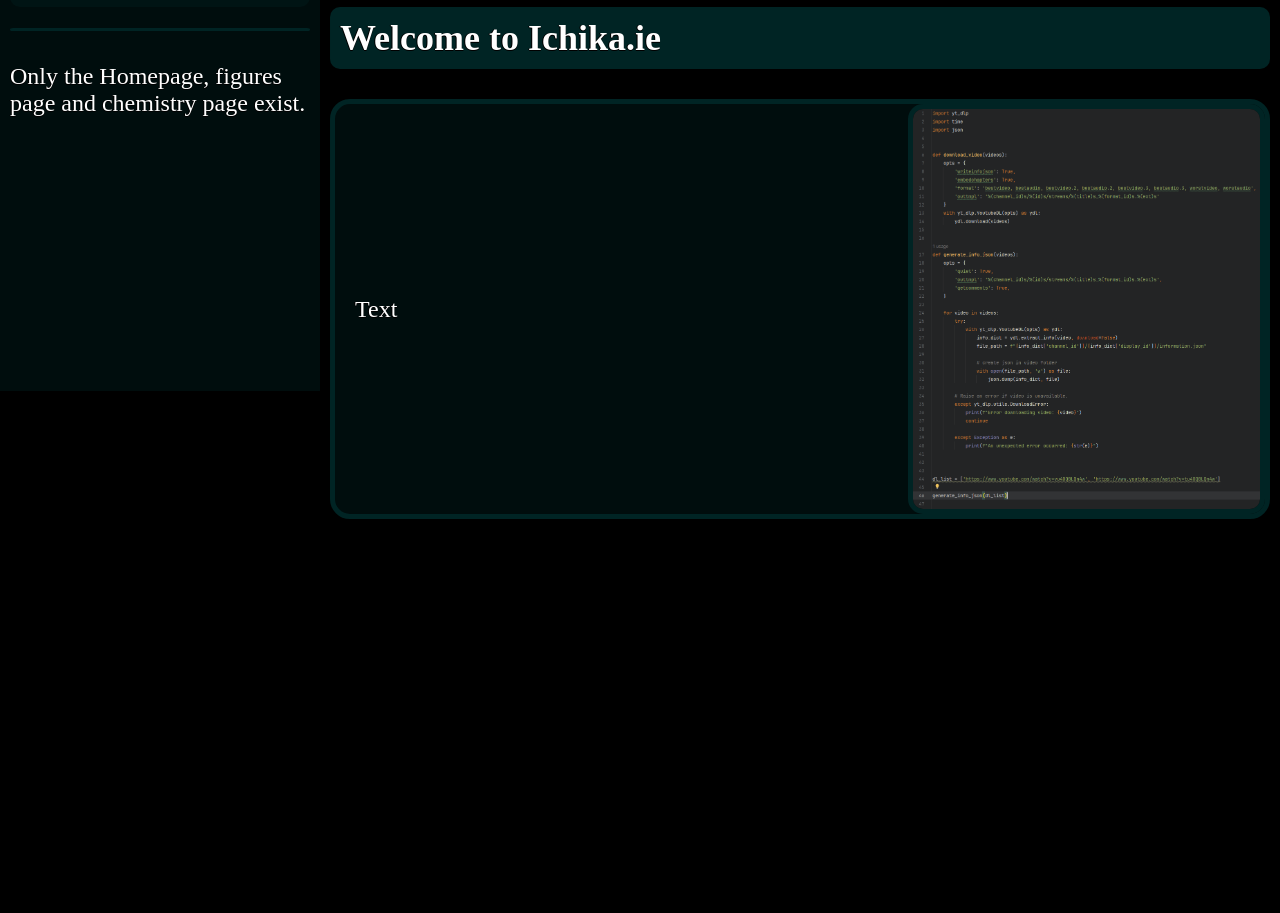
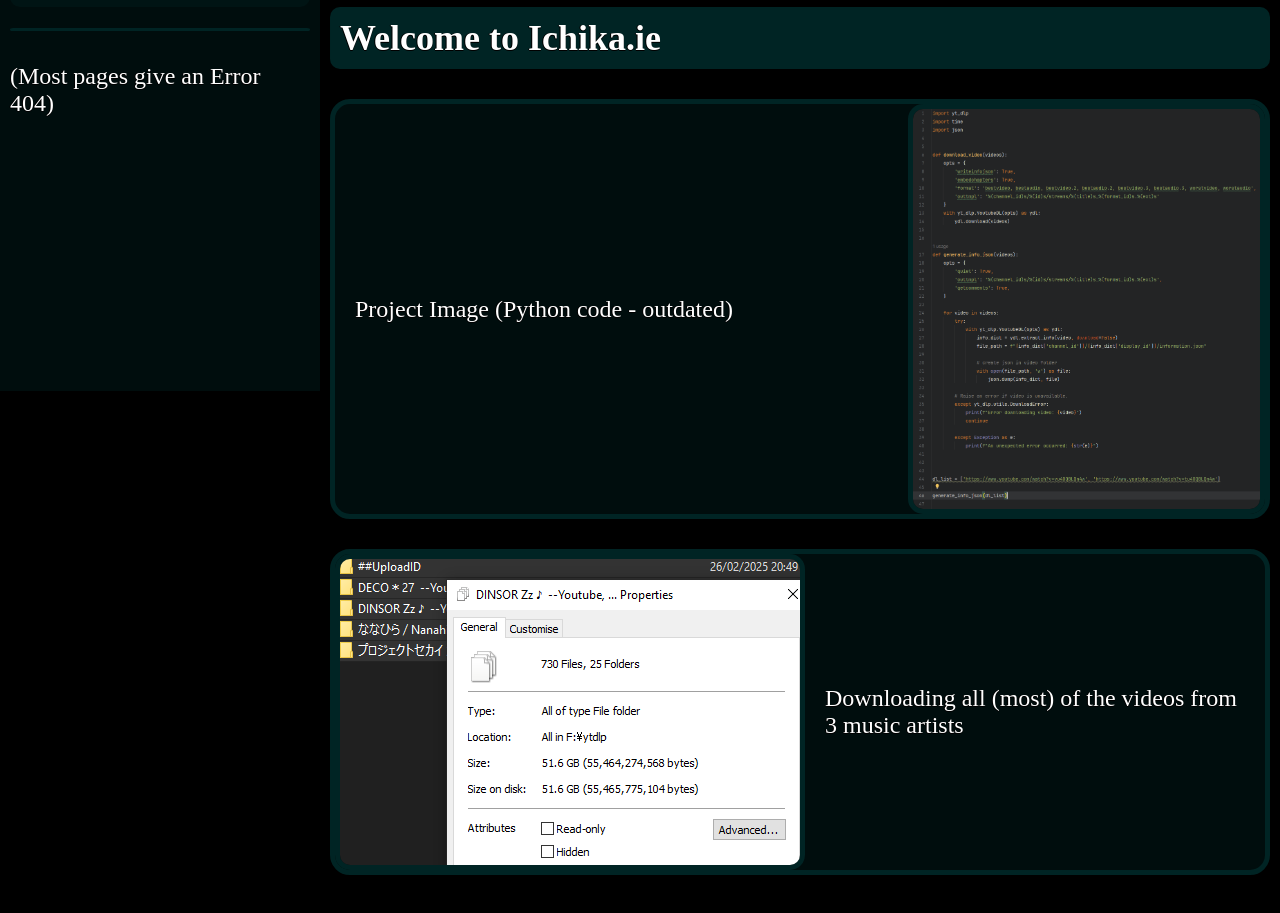
Before and after one commit to riisunyan/riisunyan.github.io, a plain HTML site: page index.html in a window 1280 px wide. Shown: the part 409-1322 px from the top of the page. Before the commit the page ends 968 px from the top, so only its background shows below. Drawn offline with Linux system fonts and the light colour scheme.

Commit message:
New info

```diff
--- a/index.html
+++ b/index.html
@@ -17,8 +17,12 @@
 <article>
     <h1>Welcome to Ichika.ie</h1>
     <div>
-        <p>Text</p>
+        <p>Project Image (Python code - outdated)</p>
         <img src="/images/coolproject.PNG" alt=""/>
+    </div>
+    <div>
+        <p>Downloading all (most) of the videos from 3 music artists</p>
+        <img src="/images/50gb%20folders.PNG" alt=""/>
     </div>
 </article>
 </body>
--- a/script.js
+++ b/script.js
@@ -43,7 +43,7 @@
     <div class="nav_content menu_container" style="display: none">
         <span>Page Links</span>
     </div>
-    <p>Only the Homepage, figures page and chemistry page exist.</p>
+    <p>(Most pages give an Error 404)</p>
 `;
 document.body.appendChild(sidebar);
 
```
Also changed, not shown: images/50gb folders.PNG (added).
